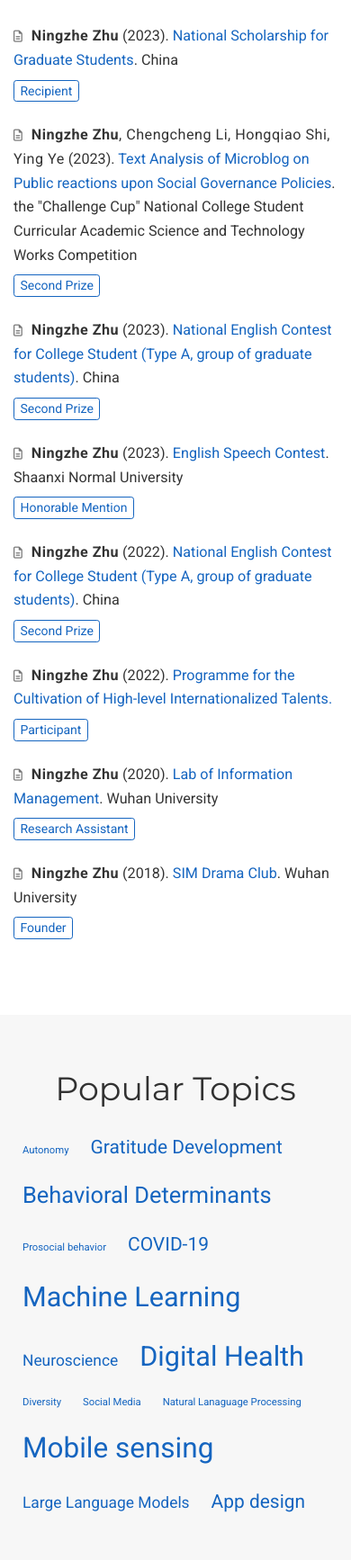
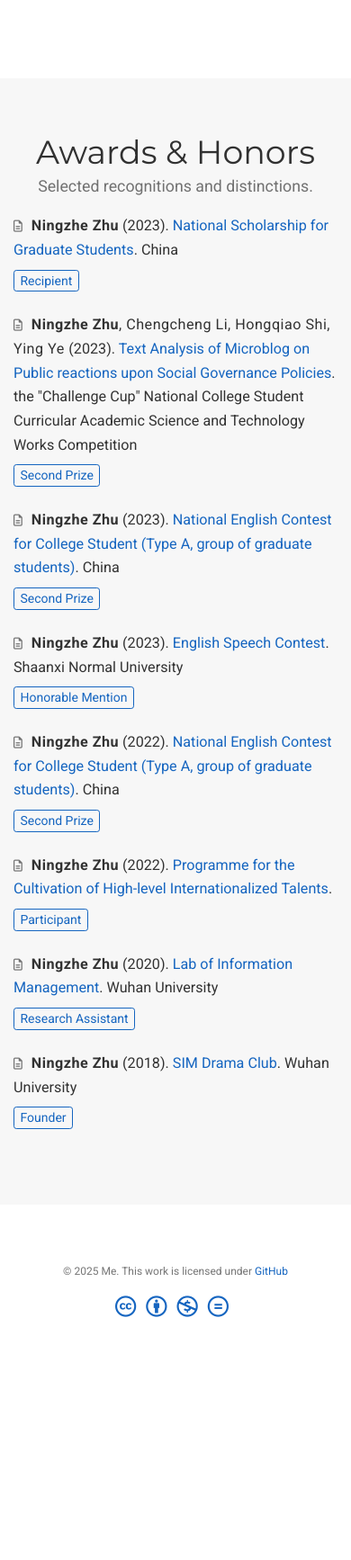
Before and after one commit to Jude-a11y/Jude-a11y.github.io, a plain HTML site: page index.html in a window 390 px wide. Shown: the part 6480-8214 px from the top of the page at 90% size. After the commit the page ends 7945 px from the top, so only its background shows below. Drawn offline with Linux system fonts and the light colour scheme; some icons are missing.

Commit message:
Update index.html

```diff
--- a/index.html
+++ b/index.html
@@ -311,64 +311,97 @@
   });
 </script>
 
-<div class="pub-list-item view-citation" style=margin-bottom:1rem><i class="far fa-file-alt pub-icon" aria-hidden=true></i>
+</div></div></div></section>
+
+<section id=awards class="home-section wg-awards">
+  <div class=home-section-bg></div>
+  <div class=container>
+    <div class=row>
+      <div class="section-heading col-12 col-lg-4 mb-3 mb-lg-0 d-flex flex-column align-items-center align-items-lg-start">
+        <h1 class=mb-0>Awards & Honors</h1>
+        <p>Selected recognitions and distinctions.</p>
+      </div>
+      <div class="col-12 col-lg-8">
+        <!-- Award Items -->
+        <div class="pub-list-item view-citation" style="margin-bottom:1rem">
+          <i class="far fa-file-alt pub-icon" aria-hidden=true></i>
           <span class="article-metadata li-cite-author"><span class=author-highlighted>Ningzhe Zhu</span></span>
           (2023).
           <a href=/publication/national.jpg>National Scholarship for Graduate Students</a>.
- China<p><a class="btn btn-outline-primary btn-page-header btn-sm" href=/publication/national.jpg target=_blank rel=noopener>Recipient</a></p></div>
+          China
+          <p><a class="btn btn-outline-primary btn-page-header btn-sm" href=/publication/national.jpg target=_blank rel=noopener>Recipient</a></p>
+        </div>
 
-<div class="pub-list-item view-citation" style=margin-bottom:1rem><i class="far fa-file-alt pub-icon" aria-hidden=true></i>
-<span class="article-metadata li-cite-author"><span class=author-highlighted>Ningzhe Zhu</span>, <span>Chengcheng Li</span>, <span>Hongqiao Shi</span>, <span>Ying Ye</span></span>
+        <div class="pub-list-item view-citation" style="margin-bottom:1rem">
+          <i class="far fa-file-alt pub-icon" aria-hidden=true></i>
+          <span class="article-metadata li-cite-author">
+            <span class=author-highlighted>Ningzhe Zhu</span>, <span>Chengcheng Li</span>, <span>Hongqiao Shi</span>, <span>Ying Ye</span>
+          </span>
           (2023).
           <a href=/publication/challenge.pdf>Text Analysis of Microblog on Public reactions upon Social Governance Policies</a>.
-the "Challenge Cup" National College Student Curricular Academic Science and Technology Works Competition<p><a class="btn btn-outline-primary btn-page-header btn-sm" href=/publication/challenge.pdf target=_blank rel=noopener>Second Prize</a></p></div>
+          the "Challenge Cup" National College Student Curricular Academic Science and Technology Works Competition
+          <p><a class="btn btn-outline-primary btn-page-header btn-sm" href=/publication/challenge.pdf target=_blank rel=noopener>Second Prize</a></p>
+        </div>
 
-<div class="pub-list-item view-citation" style=margin-bottom:1rem><i class="far fa-file-alt pub-icon" aria-hidden=true></i>
+        <div class="pub-list-item view-citation" style="margin-bottom:1rem">
+          <i class="far fa-file-alt pub-icon" aria-hidden=true></i>
           <span class="article-metadata li-cite-author"><span class=author-highlighted>Ningzhe Zhu</span></span>
           (2023).
           <a href=/publication/Englishcontest2.pdf>National English Contest for College Student (Type A, group of graduate students)</a>.
- China<p><a class="btn btn-outline-primary btn-page-header btn-sm" href=/publication/Englishcontest2.pdf target=_blank rel=noopener>Second Prize</a></p></div>
+          China
+          <p><a class="btn btn-outline-primary btn-page-header btn-sm" href=/publication/Englishcontest2.pdf target=_blank rel=noopener>Second Prize</a></p>
+        </div>
 
-<div class="pub-list-item view-citation" style=margin-bottom:1rem><i class="far fa-file-alt pub-icon" aria-hidden=true></i>
+        <div class="pub-list-item view-citation" style="margin-bottom:1rem">
+          <i class="far fa-file-alt pub-icon" aria-hidden=true></i>
           <span class="article-metadata li-cite-author"><span class=author-highlighted>Ningzhe Zhu</span></span>
           (2023).
           <a href=/publication/Englishspeech.pdf>English Speech Contest</a>.
- Shaanxi Normal University<p><a class="btn btn-outline-primary btn-page-header btn-sm" href=/publication/Englishspeech.pdf target=_blank rel=noopener>Honorable Mention</a></p></div>
+          Shaanxi Normal University
+          <p><a class="btn btn-outline-primary btn-page-header btn-sm" href=/publication/Englishspeech.pdf target=_blank rel=noopener>Honorable Mention</a></p>
+        </div>
 
-<div class="pub-list-item view-citation" style=margin-bottom:1rem><i class="far fa-file-alt pub-icon" aria-hidden=true></i>
+        <div class="pub-list-item view-citation" style="margin-bottom:1rem">
+          <i class="far fa-file-alt pub-icon" aria-hidden=true></i>
           <span class="article-metadata li-cite-author"><span class=author-highlighted>Ningzhe Zhu</span></span>
           (2022).
           <a href=/publication/Englishcontest.pdf>National English Contest for College Student (Type A, group of graduate students)</a>.
- China<p><a class="btn btn-outline-primary btn-page-header btn-sm" href=/publication/Englishcontest.pdf target=_blank rel=noopener>Second Prize</a></p></div>
+          China
+          <p><a class="btn btn-outline-primary btn-page-header btn-sm" href=/publication/Englishcontest.pdf target=_blank rel=noopener>Second Prize</a></p>
+        </div>
 
-<div class="pub-list-item view-citation" style=margin-bottom:1rem><i class="far fa-file-alt pub-icon" aria-hidden=true></i>
+        <div class="pub-list-item view-citation" style="margin-bottom:1rem">
+          <i class="far fa-file-alt pub-icon" aria-hidden=true></i>
           <span class="article-metadata li-cite-author"><span class=author-highlighted>Ningzhe Zhu</span></span>
           (2022).
-<a href=/publication/High-levelinternationalized.pdf>Programme for the Cultivation of High-level Internationalized Talents.<p><a class="btn btn-outline-primary btn-page-header btn-sm" href=/publication/High-levelinternationalized.pdf target=_blank rel=noopener>Participant</p></a></div>
+          <a href=/publication/High-levelinternationalized.pdf>Programme for the Cultivation of High-level Internationalized Talents</a>.
+          <p><a class="btn btn-outline-primary btn-page-header btn-sm" href=/publication/High-levelinternationalized.pdf target=_blank rel=noopener>Participant</a></p>
+        </div>
 
-<div class="pub-list-item view-citation" style=margin-bottom:1rem><i class="far fa-file-alt pub-icon" aria-hidden=true></i>
+        <div class="pub-list-item view-citation" style="margin-bottom:1rem">
+          <i class="far fa-file-alt pub-icon" aria-hidden=true></i>
           <span class="article-metadata li-cite-author"><span class=author-highlighted>Ningzhe Zhu</span></span>
           (2020).
           <a href=/publication/labmanage.JPG>Lab of Information Management</a>.
-Wuhan University<p><a class="btn btn-outline-primary btn-page-header btn-sm" href=/publication/labmanage.JPG target=_blank rel=noopener>Research Assistant</a></p></div><div class="pub-list-item view-citation" style=margin-bottom:1rem><i class="far fa-file-alt pub-icon" aria-hidden=true></i>
+          Wuhan University
+          <p><a class="btn btn-outline-primary btn-page-header btn-sm" href=/publication/labmanage.JPG target=_blank rel=noopener>Research Assistant</a></p>
+        </div>
+
+        <div class="pub-list-item view-citation" style="margin-bottom:1rem">
+          <i class="far fa-file-alt pub-icon" aria-hidden=true></i>
           <span class="article-metadata li-cite-author"><span class=author-highlighted>Ningzhe Zhu</span></span>
           (2018).
           <a href="media/drama_club.pdf">SIM Drama Club</a>.
-Wuhan University<p><a class="btn btn-outline-primary btn-page-header btn-sm" href=/publication/club.jpg target=_blank rel=noopener>Founder</a></p></div></div></div></div></section><section id=tags class="home-section wg-tag-cloud"><div class=home-section-bg></div><div class=container><div class=row><div class="section-heading col-12 col-lg-4 mb-3 mb-lg-0 d-flex flex-column align-items-center align-items-lg-start"><h1 class=mb-0>Popular Topics</h1></div><div class="col-12 col-lg-8"><div class=tag-cloud><a href=/tag/autonomy/ style=font-size:.7rem>Autonomy</a>
-<a href=/tag/behavior-change/ style=font-size:1.295603982988724rem>Gratitude Development</a>
-<a href=/tag/behavioral-determinants/ style=font-size:1.5725440639126114rem>Behavioral Determinants</a>
-<a href=/tag/body-image/ style=font-size:.7rem>Prosocial behavior</a>
-<a href=/tag/covid-19/ style=font-size:1.295603982988724rem>COVID-19</a>
-<a href=/tag/decision-aids/ style=font-size:1.8912079659774483rem>Machine Learning</a>
-<a href=/tag/deliberation/ style=font-size:1.0757842742132542rem>Neuroscience</a>
-<a href=/tag/digital-health/ style=font-size:1.8912079659774483rem>Digital Health</a>
-<a href=/tag/diversity/ style=font-size:.7rem>Diversity</a>
-<a href=/tag/genetic-counseling/ style=font-size:.7rem>Social Media</a>
-<a href=/tag/inclusivity/ style=font-size:.7rem>Natural Lanaguage Processing</a>
-<a href=/tag/informed-decision-making/ style=font-size:1.9483283381258658rem>Mobile sensing</a>
-<a href=/tag/intuition/ style=font-size:1.0757842742132542rem>Large Language Models</a>
-<a href=/tag/lgtbq-/ style=font-size:1.295603982988724rem>App design</a>
-</div></div></div></section></div><div class=page-footer><div class=container><footer class=site-footer><p class="powered-by copyright-license-text">© 2024 Me. This work is licensed under <a href=https://github.com rel="noopener noreferrer" target=_blank>GitHub</a></p><p class="powered-by footer-license-icons"><a href=https://github.com rel="noopener noreferrer" target=_blank aria-label="Creative Commons"><i class="fab fa-creative-commons fa-2x" aria-hidden=true></i>
+          Wuhan University
+          <p><a class="btn btn-outline-primary btn-page-header btn-sm" href=/publication/club.jpg target=_blank rel=noopener>Founder</a></p>
+        </div>
+
+      </div>
+    </div>
+  </div>
+</section>
+
+</div><div class=page-footer><div class=container><footer class=site-footer><p class="powered-by copyright-license-text">© 2025 Me. This work is licensed under <a href=https://github.com rel="noopener noreferrer" target=_blank>GitHub</a></p><p class="powered-by footer-license-icons"><a href=https://github.com rel="noopener noreferrer" target=_blank aria-label="Creative Commons"><i class="fab fa-creative-commons fa-2x" aria-hidden=true></i>
 <i class="fab fa-creative-commons-by fa-2x" aria-hidden=true></i>
 <i class="fab fa-creative-commons-nc fa-2x" aria-hidden=true></i>
 <i class="fab fa-creative-commons-nd fa-2x" aria-hidden=true></i></a></p></footer></div></div><script src=/js/vendor-bundle.min.d26509351aa0ff874abbee824e982e9b.js></script>
```
Lines whose indentation alone changed are shown as unchanged.
